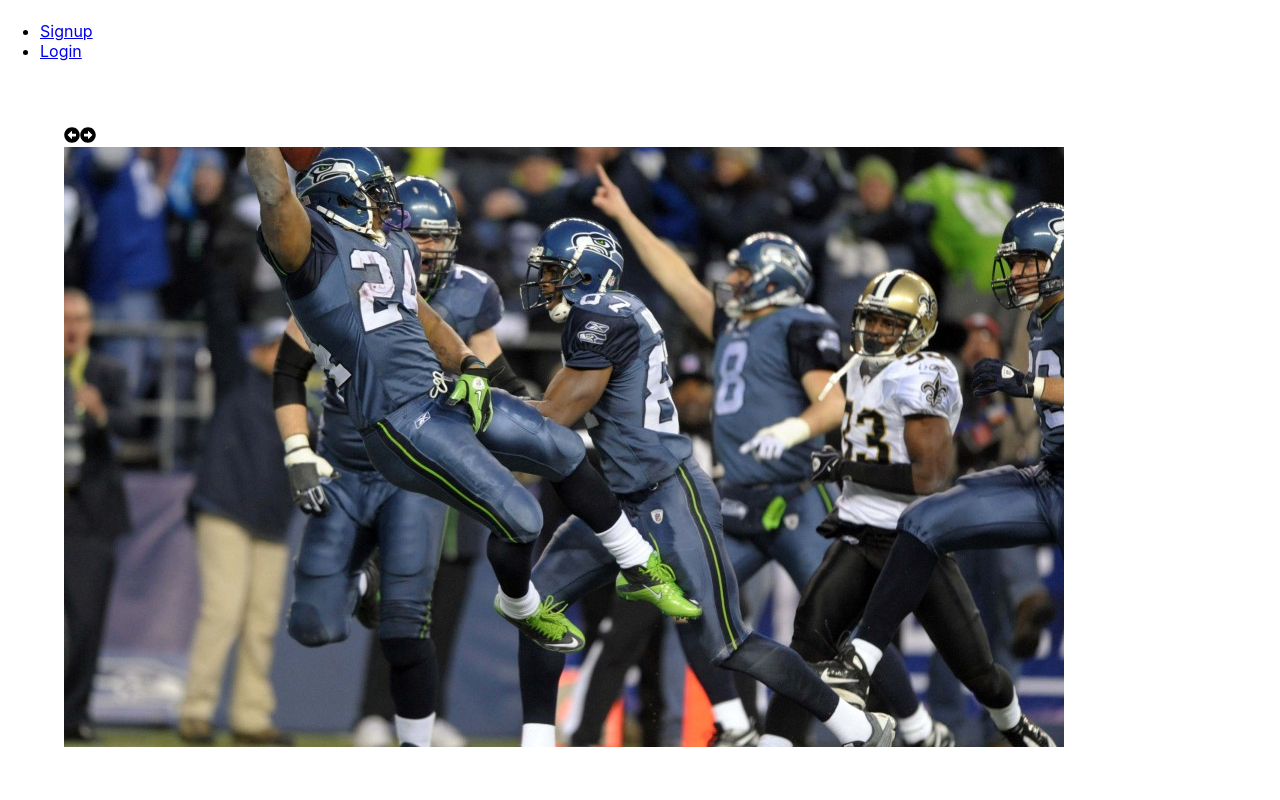
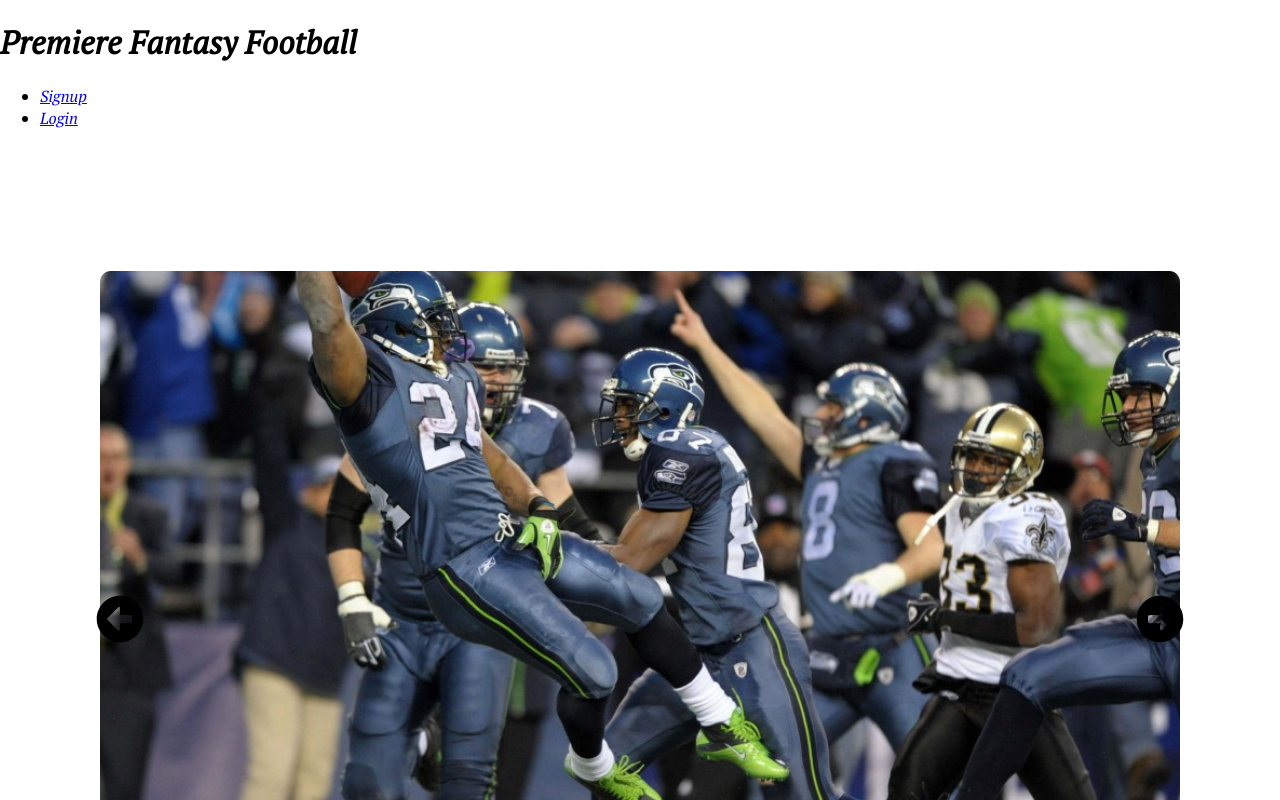
Before and after one commit to calvinjdonner/fantasy-football-app, a React (Create React App) app in the folder client/: page /signup in a window 1280 px wide. Shown: the top 800 px of the page. Built offline with nearby package versions, Linux system fonts and the light colour scheme.

Commit message:
container fixed

```diff
--- a/client/src/components/About/index.js
+++ b/client/src/components/About/index.js
@@ -26,7 +26,7 @@ const About = ({ slides }) => {
             <FaArrowAltCircleRight className='right-arrow' onClick={nextSlide} />
             {footballImages.map((slide, index) => {
                 return (
-                    <div className={index === current ? 'slide active' : 'slide'} key={index}>
+                    <div id="hero" className={index === current ? 'slide active' : 'slide'} key={index}>
                         {index === current && (<img src ={slide.image} alt='travel' className='image' />)}
                     </div>
                 )
--- a/client/src/components/Nav/index.js
+++ b/client/src/components/Nav/index.js
@@ -41,7 +41,7 @@ function Nav() {
     return (
         <header className="flex-row px-1">
             <h1>
-
+                Premiere Fantasy Football
             </h1>
 
             <nav>
--- a/client/src/components/News/index.js
+++ b/client/src/components/News/index.js
@@ -52,7 +52,7 @@ function News() {
         console.log(data);
         setPost(data);
       });
-  });
+  } ,[]);
   if (!post) return null;
 
   return post.map((post) => {
--- a/client/src/components/Schedule/index.js
+++ b/client/src/components/Schedule/index.js
@@ -13,7 +13,7 @@ function Schedule() {
         console.log(data);
         setPost(data);
       });
-  });
+  } ,[]);
   if (!post) return null;
 
   return post.map((post) => {
@@ -32,7 +32,7 @@ function Schedule() {
           </p>
           <p className="forecast-wind" id="forecastwind">
             {" "}
-            Wind speed - {post.ForecastWindSpeed}
+            Wind speed - {post.ForecastWindSpeed + " mph"}
           </p>
         </div>
       </section>
--- a/client/src/index.css
+++ b/client/src/index.css
@@ -1,6 +1,7 @@
+@import url('https://fonts.googleapis.com/css2?family=PT+Serif:ital@1&display=swap');
 body {
   margin: 0;
-  font-family: -apple-system, BlinkMacSystemFont, 'Spartan', sans-serif;
+  font-family: 'PT Serif', serif;
   -webkit-font-smoothing: antialiased;
   -moz-osx-font-smoothing: grayscale;
 }
@@ -12,7 +13,7 @@ main {
 }
 
 #about {
-  font-family: 'Spectral SC', serif;
+  font-family: "Spectral SC", serif;
   margin: 0;
   padding: 2rem;
   font-size: 5rem;
@@ -26,19 +27,59 @@ main {
   justify-content: space-evenly;
 }
 
-hero {
+#hero {
   position: relative;
   background-size: cover;
   background-position: center;
-  background-image:
-    linear-gradient(rgba(0, 0, 0, 0.5), rgba(0, 0, 0, 0.5)),
-    url('./assets/cover/beast.jpg');
   display: grid;
   place-items: center;
 }
 
+.right-arrow {
+  position: absolute;
+  top: 50%;
+  right: 32px;
+  font-size: 3rem;
+  color: #000;
+  z-index: 10;
+  cursor: pointer;
+  user-select: none;
+}
+.left-arrow {
+  position: absolute;
+  top: 50%;
+  left: 32px;
+  font-size: 3rem;
+  color: #000;
+  z-index: 10;
+  cursor: pointer;
+  user-select: none;
+}
+
+.slider {
+  position: relative;
+  height: 100vh;
+  display: flex;
+  justify-content: center;
+  align-items: center;
+}
+.image {
+  width: 1000px;
+  height: 600px;
+  border-radius: 10px;
+}
+.slide {
+  opacity: 0;
+  transition-duration: 1s ease;
+}
+.slide.active {
+  opacity: 1;
+  transition-duration: 1s;
+  transform: scale(1.08);
+}
+
 code {
-  font-family: source-code-pro, Menlo, Monaco, Consolas, 'Courier New',
+  font-family: source-code-pro, Menlo, Monaco, Consolas, "Courier New",
     monospace;
 }
 
@@ -46,13 +87,11 @@ code {
   display: flex;
   flex-wrap: wrap;
   justify-content: space-between;
-  top: 0;
-  bottom: 0;
   border: 2px solid gray;
 }
 
 .container p {
-  display:flex;
+  display: flex;
   margin: 10px;
   padding: 5px;
 }
--- a/client/src/pages/Home.js
+++ b/client/src/pages/Home.js
@@ -5,7 +5,6 @@ import Schedule from "../components/Schedule";
 const Home = () => {
   return (
     <div className="container">
-      <News />
       <Schedule />
     </div>
   );
```
